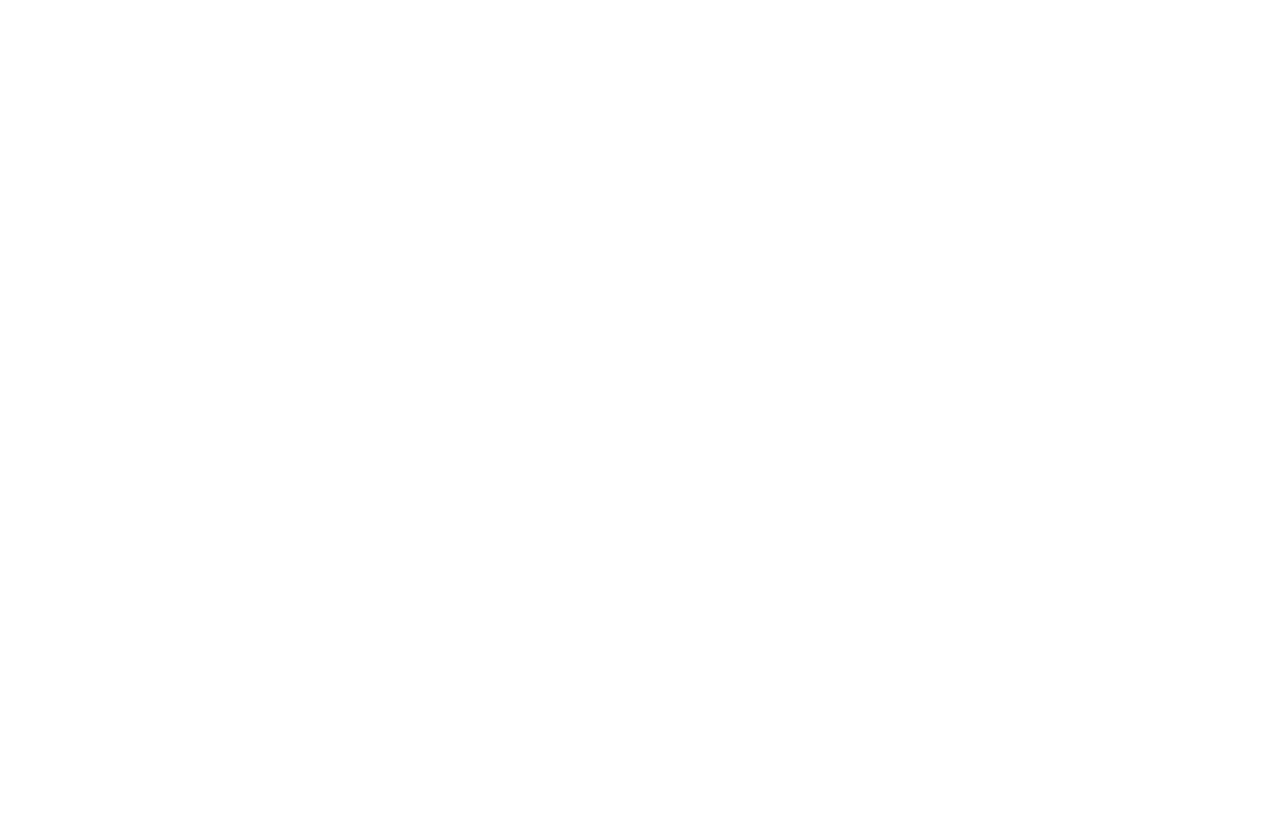
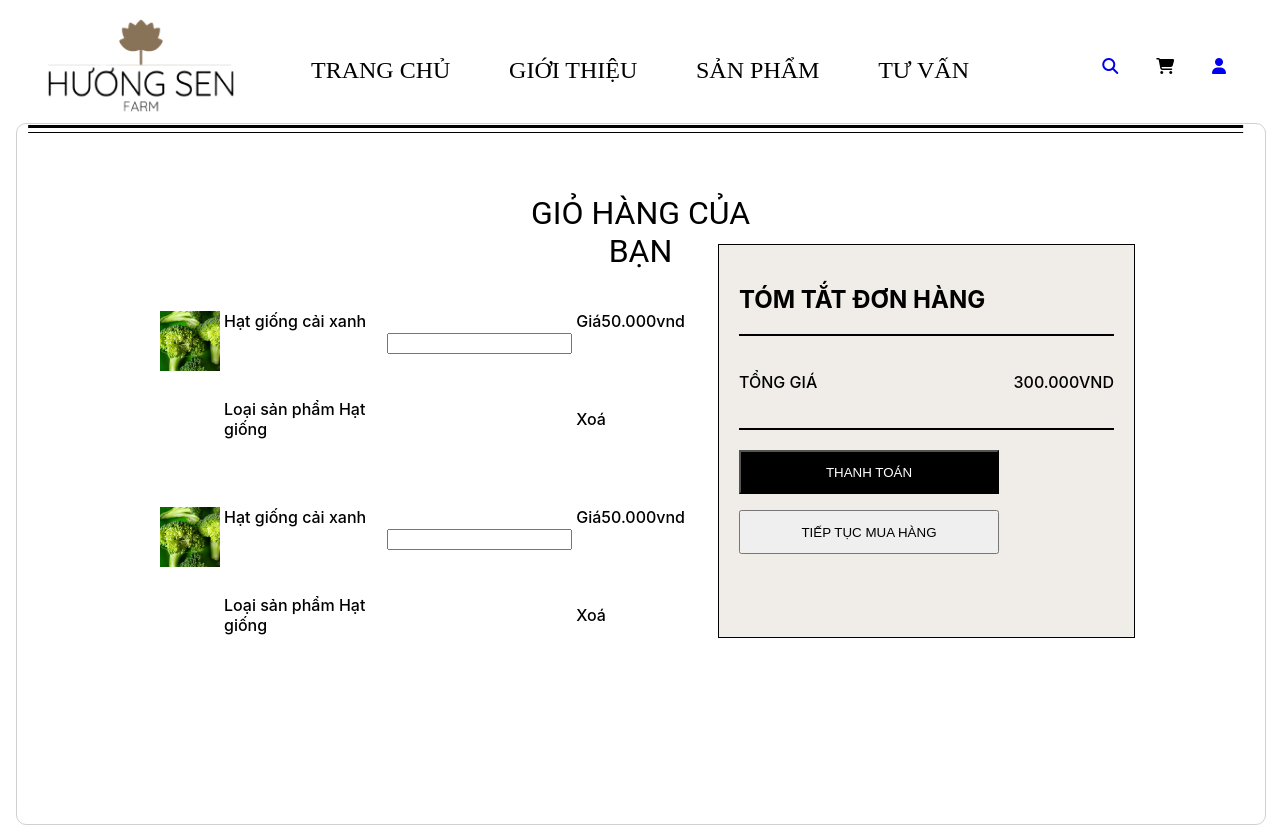
Before and after one commit to thanhhh2512/Web_NLN, a React (Create React App) app in the folder web-nln/: page /cart in a window 1280 px wide. Before the commit this address had no page. Shown: the top 826 px of the page. Before the commit the page ends 800 px from the top, so only its background shows below. Built offline with nearby package versions, Linux system fonts and the light colour scheme.

Commit message:
Create Cart Page UI#1

```diff
--- a/web-nln/src/App.js
+++ b/web-nln/src/App.js
@@ -5,6 +5,7 @@ import LoginContainer from "./pages/LoginContainer";
 import RegisterOage from './pages/Resgi';
 import LoginPage from './pages/LoginPage';
 import ProductPage from "./pages/ProductPage";
+import CartPage from "./pages/CartPage";
 
 function App() {
     return (
@@ -16,6 +17,7 @@ function App() {
                     <Route path="/register" element={<RegisterOage/>}/>
                     <Route path="/" element={<HomePage />} />
                     <Route path="/product/:id" element={<ProductPage/>}/>
+                    <Route path="/cart" element={<CartPage/>}/>
                 </Routes>
             </Router>
         </div>
--- /dev/null
+++ b/web-nln/src/component/cart/Cart.css
@@ -0,0 +1,132 @@
+.warraper{
+    /*
+    box-sizing: border-box;
+    border-radius: 0.625rem;
+    border: 1px solid #D0D0D0;
+    box-shadow: 0px 4px 4px 0px rgba(0, 0, 0, 0.25) inset; */
+    display: flex;
+    flex-flow: row wrap;
+    width: 100%;
+    min-height: 700px;
+    position: relative;
+    /* box-shadow: 0px 4px 4px rgba(0, 0, 0, 0.25) inset; */
+    border-radius: 10px;
+    overflow: hidden;
+    border: 1px #D0D0D0 solid;
+    font-weight: 500;
+}
+.warraper-title{
+    width: 100%;
+    height:20px;
+    padding: 48px 481px 47px 480px;
+    left: 0px;
+    top: 0px;
+    position: relative;
+    justify-content: center;
+    align-items: center;
+    /* display: flex; */
+}
+.cart-title {
+    width: 100%;
+    height: 100%;
+    text-align: center;
+    color: black;
+    font-size: 32px;
+    font-family: Roboto;
+    font-weight: 400;
+    word-wrap: break-word;
+}
+.detail-cart{
+    position: absolute;
+    top: 120px;
+    left: 120px;
+    right: 120px;
+    display: inline-flex;
+}
+.list-items{
+    margin: 0 20px;
+    width: 700px;
+    height: fit-content;
+}
+.item{
+  height: 150px;
+}
+.img-item img{
+    background: cover no-repeat, #D9D9D9;
+    width: 60px;
+    height: 60px;
+}
+.des-item{
+    width: 290px;
+    text-align: justify;
+
+}
+.quantity-item{
+
+}
+.price-item{
+
+}
+.container-review{
+    display: block;
+    border: #000 solid 0.5px;
+    background: #F0EDE8;
+    margin: 0 10px;
+    padding: 20px;
+    flex-shrink: 0;
+}
+.review{
+    flex-shrink: 0;
+}
+.title-review{
+    display: flex;
+    flex-direction: column;
+    justify-content: center;
+    flex-shrink: 0;
+}
+.line{
+    background-color: #000;
+    margin: 20px 0;
+    width: 375px;
+    height: 2px;
+}
+.sum-wrapper{
+    display: flex;
+    align-items: center;
+    justify-content: space-between;
+    text-transform: uppercase;
+}
+.lable-summary{
+    display: flex;
+    flex-direction: column;
+    justify-content: center;
+    flex-shrink: 0;
+}
+.summary{
+    display: flex;
+    flex-direction: column;
+    justify-content: center;
+    flex-shrink: 0;
+}
+.check-out{
+    display: block;
+}
+.btn-submit{
+    display: block;
+    color: #FFFFFF;
+    background-color: #000;
+    padding: 12px 30px;
+    margin-bottom: 1rem;
+    width: 260px;
+    height: 44px;
+    flex-shrink: 0;
+
+}
+.btn-continue{
+    display: block;
+    padding: 12px 30px;
+    margin-bottom: 1rem;
+    width: 260px;
+    height: 44px;
+    flex-shrink: 0;
+}
--- /dev/null
+++ b/web-nln/src/component/cart/CartBody.js
@@ -0,0 +1,64 @@
+import { ProductData } from "../../common/json/ProductData";
+import './Cart.css'
+function CartBody() {
+
+  const product = ProductData.find((item) => item.ProductNo === '001');
+    return (
+        <form className="cart-form warraper">
+            <div className="warraper-title">
+                <h1 className="cart-title">GIỎ HÀNG CỦA BẠN</h1>
+            </div>
+            <div className="detail-cart">
+                <table className="list-items">
+                    <tr className='item'>
+                        <td className='img-item' rowspan="2"><img src={product.ProductImage} alt={product.ProductName}></img></td>
+                        <td className='des-item' >{product.ProductName}</td>
+                        <td className='quantity-item' rowspan="2">
+                            <input min="1" type="number"></input>
+                        </td>
+                        <td className='price-item'>
+                            Giá
+                            <span>{product.ProductPrice}</span>
+                        </td>
+                    </tr>
+                    <tr>
+                        <td>Loại sản phẩm   Hạt giống</td>
+                        <td>Xoá</td>
+                    </tr>
+                    <tr className='item'>
+                        <td className='img-item' rowspan="2"><img src={product.ProductImage} alt={product.ProductName}></img></td>
+                        <td className='des-item' >{product.ProductName}</td>
+                        <td className='quantity-item' rowspan="2">
+                            <input min="1" type="number"></input>
+                        </td>
+                        <td className='price-item'>
+                            Giá
+                            <span>{product.ProductPrice}</span>
+                        </td>
+                    </tr>
+                    <tr>
+                        <td>Loại sản phẩm   Hạt giống</td>
+                        <td>Xoá</td>
+                    </tr>
+                </table>
+                <div className="container-review">
+                    <div className='review'>
+                        <h2 className="title-review">TÓM TẮT ĐƠN HÀNG</h2>
+                        <div className="line"></div>
+                        <div className="sum-wrapper">
+                            <p className='lable-summary'>TỔNG GIÁ</p>
+                            <p className='summary'>300.000vnd</p>
+                        </div>
+                        <div className="line"></div>
+                        <div className="check-out">
+                            <button className="btn-submit">THANH TOÁN</button>
+                            <button className="btn-continue">TIẾP TỤC MUA HÀNG</button>
+                        </div>
+                    </div>
+                </div>
+            </div>
+        </form>);
+}
+
+
+export default CartBody;
--- a/web-nln/src/index.css
+++ b/web-nln/src/index.css
@@ -11,3 +11,6 @@ code {
   font-family: source-code-pro, Menlo, Monaco, Consolas, 'Courier New',
     monospace;
 }
+html{
+ margin: 16px;
+}
--- /dev/null
+++ b/web-nln/src/pages/CartPage/index.js
@@ -0,0 +1,13 @@
+import Header from '../../component/fix/Header'
+import Footer from '../../component/fix/Footer'
+import CartBody from '../../component/cart/CartBody'
+
+export default function CartPage(){
+    return(
+        <div className="CartPage">
+            <Header/>
+            <CartBody/>
+            <Footer/>
+        </div>
+    )
+}
```
Also changed, not shown: 1 other file (tests, documents, lock files or other folders).
